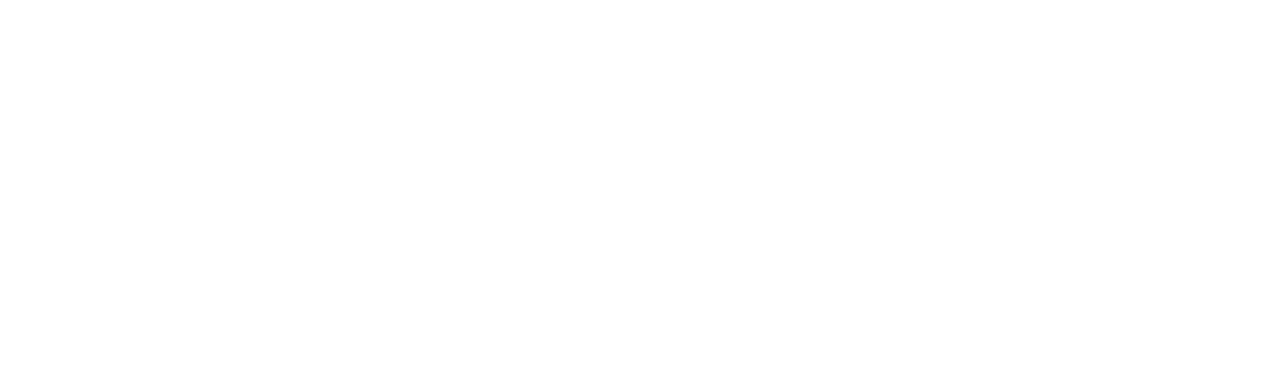
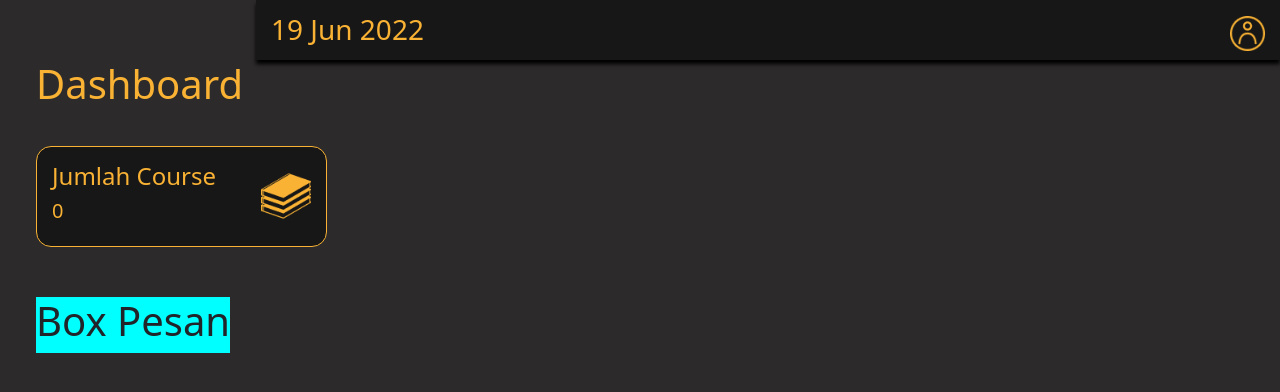
Before and after one commit to rg-km/final-project-engineering-49, a React (Create React App) app in the folder FE/lms49-app/: page /studentdash in a window 1280 px wide. Shown: the top 392 px of the page. Built offline with nearby package versions, Linux system fonts and the light colour scheme.

Commit message:
chore: adding style on StudentDasboard Page

```diff
--- a/FE/lms49-app/src/Component/Student/StudentDashboard.js
+++ b/FE/lms49-app/src/Component/Student/StudentDashboard.js
@@ -3,11 +3,29 @@
 import Navbar from "../Navbar/Navbar";
 import Sidebar from "../Sidebar/Sidebar";
 import Footer from "../Footer/Footer";
+import Course from "../../Assets/course.png";
 
 function StudentDashboard() {
     return (
       <div className="studentDashboard">
-
+        <div className="NavbarComponent">
+          <Navbar />
+        </div>
+        <div className="BoxContainer">
+          <div className="HeaderDashPage">
+            <h1>Dashboard</h1>
+          </div>
+          <div className="BoxStatCount">
+            <div className="textStat">
+                <h4>Jumlah Course</h4>
+                <h5>0</h5>
+            </div>
+            <img className="logoCourse" src={Course}/>
+          </div>
+          <div className="BoxMessage">
+            <h1>Box Pesan</h1>
+          </div>
+        </div>
       </div>
     );
 }
--- a/FE/lms49-app/src/Component/Student/Style/StudentDashboard.css
+++ b/FE/lms49-app/src/Component/Student/Style/StudentDashboard.css
@@ -1,14 +1,45 @@
 .studentDashboard {
     background-color: #2C2A2A;
+    width: 100%;
+    height: 100vh;
 }
 
-.container .content .cards .card {
-    width: 250px;
-    height: 150px;
+.BoxContainer {
+    display: flex;
+    justify-content: flex-start;
+    flex-direction: column;
+    align-items: flex-start;
+    margin-left: 36px;
+}
+
+.HeaderDashPage h1 {
+    color: #F9B234;
+}
+
+.BoxStatCount {
+    display: flex;
+    flex-direction: row;
+    align-items: center;
     background-color: #171717;
-    margin: 20px 10px;
+    padding: 15px;
+    margin-top: 30px;
+    border-radius: 15px;
+    border: 1px #F9B234 solid;
+}
+
+.textStat {
+    color: #F9B234;
     display: flex;
-    align-items: center;
-    justify-content: space-around;
-    box-shadow: 0 4px 8px 0 rgba(0, 0, 0, 0.2), 0 6px 20px 0 rgba(0, 0, 0, 0.19);
+    flex-direction: column;
+    margin-right: 45px;
 }
+
+.logoCourse {
+    width: 50px;
+    height: 50px;
+}
+
+.BoxMessage {
+    background-color: aqua;
+    margin-top: 50px;
+}
```
Also changed, not shown: FE/lms49-app/src/Assets/course.png (added).
